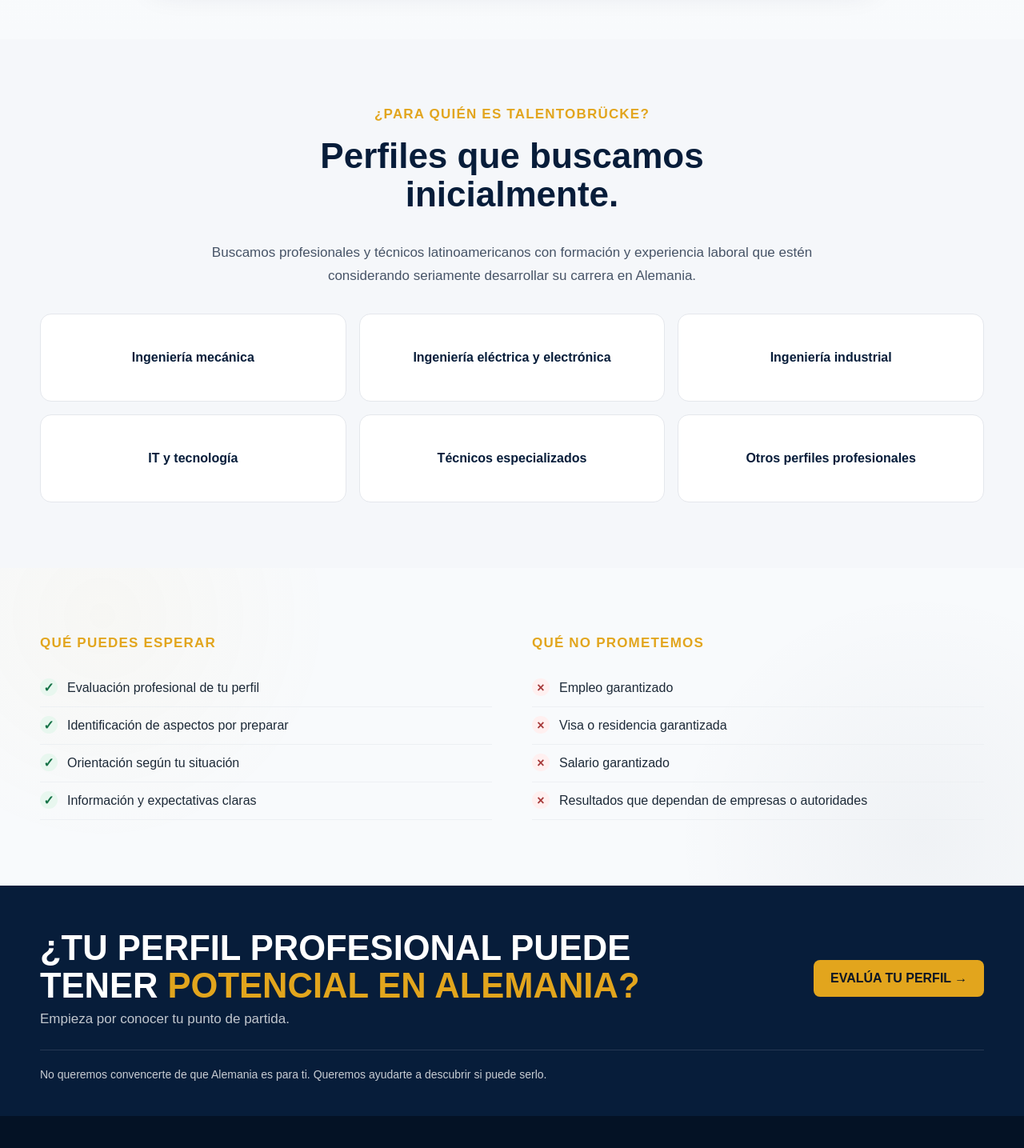
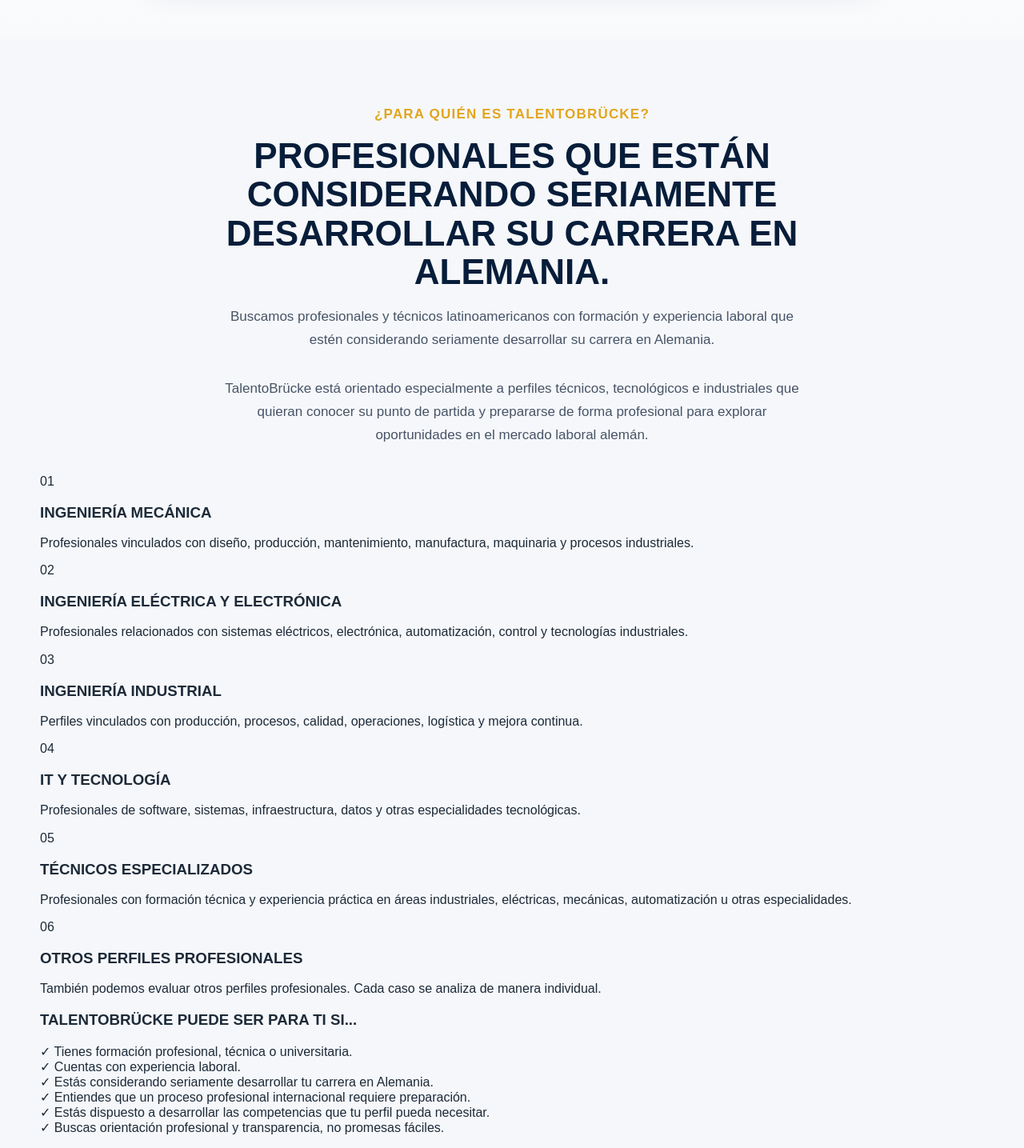
Before and after one commit to fiveseasonsrealty-ux/TALENTOBRUCKE-CRM, a Next.js app: page / in a window 1280 px wide. Shown: the part 4280-5715 px from the top of the page at 80% size. Built offline with nearby package versions, Linux system fonts and the light colour scheme.

Commit message:
Rediseñar sección Para quién es

```diff
--- a/app/page.tsx
+++ b/app/page.tsx
@@ -384,29 +384,117 @@ export default function Home() {
   </div>
 </section>
 
-        <section id="para-quien" className="section">
+       <section id="para-quien" className="section audience-section">
   <div className="container">
-            <div className="section-heading centered">
+
+    <div className="section-heading centered reveal reveal-up">
       <p className="eyebrow">¿PARA QUIÉN ES TALENTOBRÜCKE?</p>
-              <h2>Perfiles que buscamos inicialmente.</h2>
+
+      <h2>
+        PROFESIONALES QUE ESTÁN CONSIDERANDO SERIAMENTE
+        DESARROLLAR SU CARRERA EN ALEMANIA.
+      </h2>
+
+      <p className="section-intro audience-intro">
+        Buscamos profesionales y técnicos latinoamericanos con formación y
+        experiencia laboral que estén considerando seriamente desarrollar su
+        carrera en Alemania.
+      </p>
+
+      <p className="section-intro audience-intro-secondary">
+        TalentoBrücke está orientado especialmente a perfiles técnicos,
+        tecnológicos e industriales que quieran conocer su punto de partida y
+        prepararse de forma profesional para explorar oportunidades en el
+        mercado laboral alemán.
+      </p>
     </div>
 
-            <p className="section-intro">
-              Buscamos profesionales y técnicos latinoamericanos con formación y
-              experiencia laboral que estén considerando seriamente desarrollar
-              su carrera en Alemania.
+    <div className="audience-visual reveal reveal-up">
+      <div className="audience-image"></div>
+    </div>
+
+    <div className="audience-grid">
+
+      <article className="audience-card reveal reveal-up">
+        <div className="audience-icon">01</div>
+        <h3>INGENIERÍA MECÁNICA</h3>
+        <p>
+          Profesionales vinculados con diseño, producción, mantenimiento,
+          manufactura, maquinaria y procesos industriales.
         </p>
+      </article>
 
-            <div className="profiles-grid">
-              <div className="profile-card">Ingeniería mecánica</div>
-              <div className="profile-card">
-                Ingeniería eléctrica y electrónica
+      <article className="audience-card reveal reveal-up">
+        <div className="audience-icon">02</div>
+        <h3>INGENIERÍA ELÉCTRICA Y ELECTRÓNICA</h3>
+        <p>
+          Profesionales relacionados con sistemas eléctricos, electrónica,
+          automatización, control y tecnologías industriales.
+        </p>
+      </article>
+
+      <article className="audience-card reveal reveal-up">
+        <div className="audience-icon">03</div>
+        <h3>INGENIERÍA INDUSTRIAL</h3>
+        <p>
+          Perfiles vinculados con producción, procesos, calidad, operaciones,
+          logística y mejora continua.
+        </p>
+      </article>
+
+      <article className="audience-card reveal reveal-up">
+        <div className="audience-icon">04</div>
+        <h3>IT Y TECNOLOGÍA</h3>
+        <p>
+          Profesionales de software, sistemas, infraestructura, datos y otras
+          especialidades tecnológicas.
+        </p>
+      </article>
+
+      <article className="audience-card reveal reveal-up">
+        <div className="audience-icon">05</div>
+        <h3>TÉCNICOS ESPECIALIZADOS</h3>
+        <p>
+          Profesionales con formación técnica y experiencia práctica en áreas
+          industriales, eléctricas, mecánicas, automatización u otras
+          especialidades.
+        </p>
+      </article>
+
+      <article className="audience-card reveal reveal-up">
+        <div className="audience-icon">06</div>
+        <h3>OTROS PERFILES PROFESIONALES</h3>
+        <p>
+          También podemos evaluar otros perfiles profesionales. Cada caso se
+          analiza de manera individual.
+        </p>
+      </article>
+
     </div>
-              <div className="profile-card">Ingeniería industrial</div>
-              <div className="profile-card">IT y tecnología</div>
-              <div className="profile-card">Técnicos especializados</div>
-              <div className="profile-card">Otros perfiles profesionales</div>
+
+    <div className="audience-fit reveal reveal-up">
+      <h3>TALENTOBRÜCKE PUEDE SER PARA TI SI...</h3>
+
+      <div className="audience-fit-grid">
+        <div>✓ Tienes formación profesional, técnica o universitaria.</div>
+        <div>✓ Cuentas con experiencia laboral.</div>
+        <div>✓ Estás considerando seriamente desarrollar tu carrera en Alemania.</div>
+        <div>✓ Entiendes que un proceso profesional internacional requiere preparación.</div>
+        <div>✓ Estás dispuesto a desarrollar las competencias que tu perfil pueda necesitar.</div>
+        <div>✓ Buscas orientación profesional y transparencia, no promesas fáciles.</div>
       </div>
+    </div>
+
+    <div className="audience-closing reveal reveal-up">
+      <p>
+        No buscamos candidatos para llenar una base de datos.
+        <strong>
+          {" "}Buscamos profesionales que quieran evaluar seriamente si Alemania
+          puede formar parte de su futuro profesional.
+        </strong>
+      </p>
+    </div>
+
   </div>
 </section>
 
```
Lines whose indentation alone changed are shown as unchanged.
